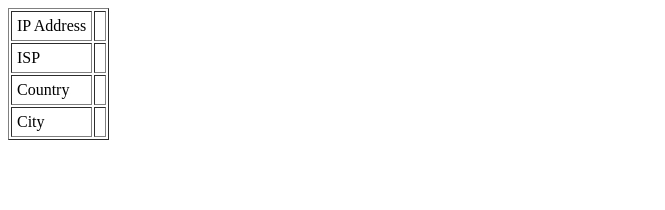
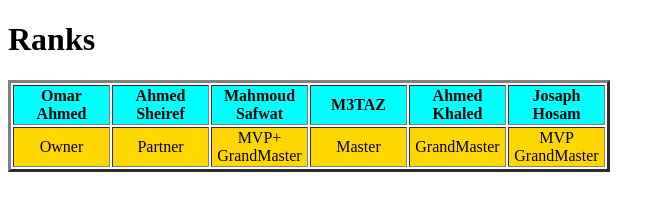
Before and after one commit to inklinng/nothing, a plain HTML site: page index.html in a window 1280 px wide. Shown: the whole page, without its empty margins (0-665 px from the left). Drawn offline with nearby package versions, Linux system fonts and the light colour scheme; no server answers.

Commit message:
RANKS DASHBOARD

```diff
--- a/index.html
+++ b/index.html
@@ -2,38 +2,29 @@
 <html lang="en" dir="ltr">
   <head>
     <meta charset="utf-8">
-    <title>shut up</title>
-    <script src = "https://ajax.googleapis.com/ajax/libs/jquery/3.2.1/jquery.min.js">
+    <title></title>
+    <script>
     </script>
   </head>
   <body>
-    <table border = 1 cellpadding = 5>
-      <tr>
-        <td>IP Address</td>
-        <td id = "ip"></td>
+    <h1>Ranks</h1>
+    <table border="3">
+      <tr bgcolor="cyan" align="center">
+        <th width="93px">Omar Ahmed</th>
+        <th width="93px">Ahmed Sheiref</th>
+        <th width="93px">Mahmoud Safwat</th>
+        <th width="93px">M3TAZ</th>
+        <th width="93px">Ahmed Khaled</th>
+        <th width="93px">Josaph Hosam</th>
       </tr>
-      <tr>
-        <td>ISP</td>
-        <td id = "isp"></td>
-      </tr>
-      <tr>
-        <td>Country</td>
-        <td id = "country"></td>
-      </tr>
-      <tr>
-        <td>City</td>
-        <td id = "city"></td>
+      <tr bgcolor="gold" align="center">
+        <td width="93px">Owner</td>
+        <td width="93px">Partner</td>
+        <td width="93px">MVP+ GrandMaster</td>
+        <td width="93px">Master</td>
+        <td width="93px">GrandMaster</td>
+        <td width="93px">MVP GrandMaster</td>
       </tr>
     </table>
-
-    <script type="text/javascript">
-      $.getJSON('https://ipapi.co/json/', function(data){
-        $("#ip").text(data.ip);
-        $('#isp').text(data.org);
-        $('#country').text(data.country_name);
-        $('#city').text(data.region);
-        $("#gmaps").attr("src", "https://www.google.com/maps?q="+data.latitude+","+data.longitude+"&output=embed");
-      })
-    </script>
   </body>
 </html>
```
